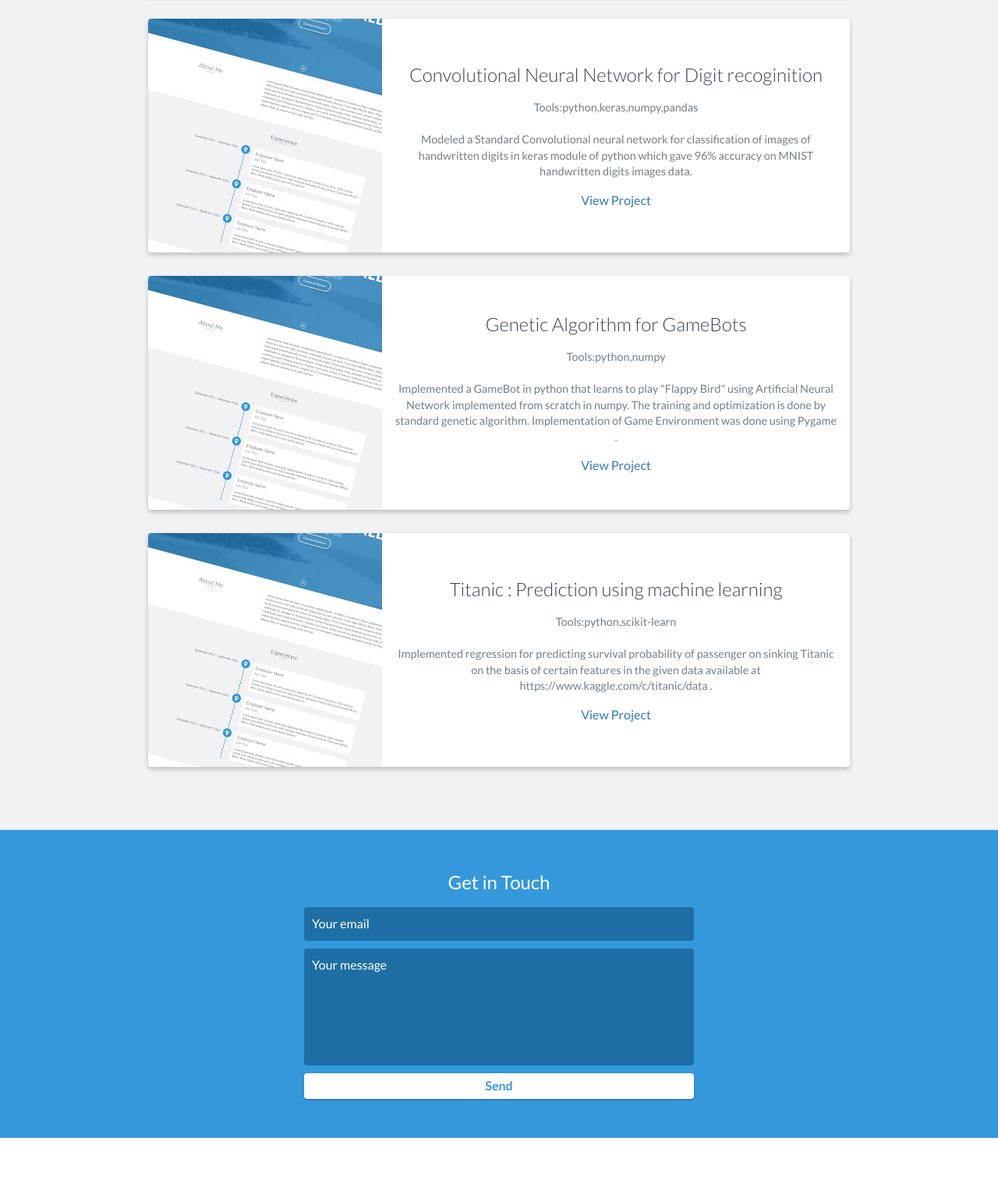
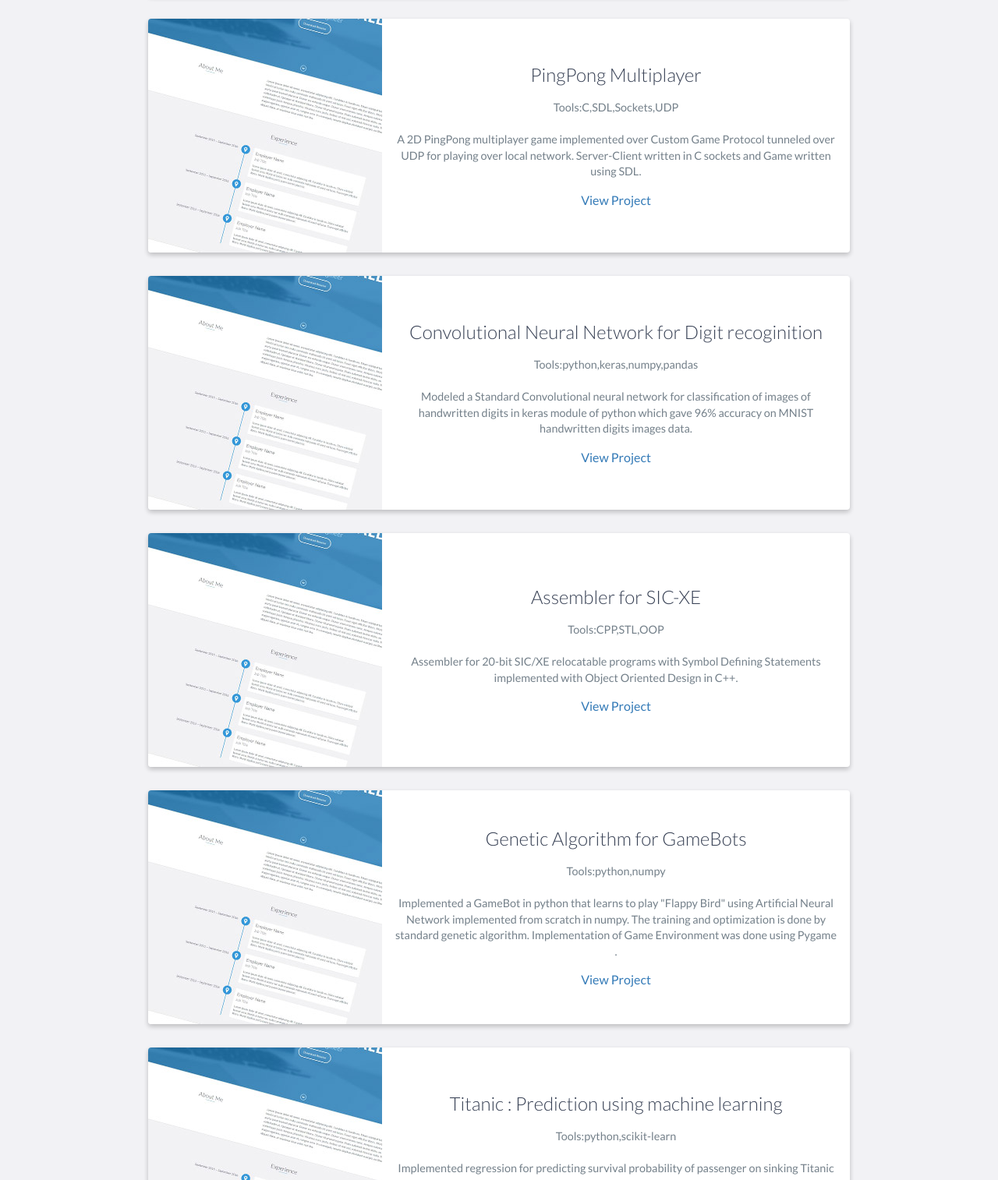
Before and after one commit to CaptainFreak/CaptainFreak.github.io, a website: page index.html in a window 1280 px wide. Shown: the part 3440-4954 px from the top of the page at 78% size. Drawn offline with nearby package versions, Linux system fonts and the light colour scheme.

Commit message:
Added pong

```diff
--- a/index.html
+++ b/index.html
@@ -212,6 +212,24 @@
                     </div>
                     <!-- End .project-image -->
                     <div class="project-info">
+                        <h3>PingPong Multiplayer</h3>
+                        <p>
+                            Tools:C,SDL,Sockets,UDP<br><br>
+A 2D PingPong multiplayer game implemented over Custom Game Protocol tunneled over UDP for playing over local network.
+Server-Client written in C sockets and Game written using SDL.</p>
+                        <a href="https://github.com/CaptainFreak/PingPong">View Project</a>
+                    </div>
+                    <!-- End .project-info -->
+                </div>
+                <!-- End .project -->
+
+
+                <div class="project shadow-large">
+                    <div class="project-image">
+                        <img src="images/project.jpg" />
+                    </div>
+                    <!-- End .project-image -->
+                    <div class="project-info">
                         <h3>Convolutional Neural Network for Digit recoginition</h3>
                         <p>
                             Tools:python,keras,numpy,pandas<br><br>
@@ -228,6 +246,27 @@
                         <img src="images/project.jpg" />
                     </div>
                     <!-- End .project-image -->
+
+
+                    <div class="project-info">
+                        <h3>Assembler for SIC-XE</h3>
+                        <p>
+                            Tools:CPP,STL,OOP<br><br>
+Assembler for 20-bit SIC/XE relocatable programs with Symbol Defining Statements implemented with Object Oriented Design in C++.
+                        </p>
+                        <a href="https://github.com/CaptainFreak/Assembler_for_SIC-XE-">View Project</a>
+                    </div>
+                    <!-- End .project-info -->
+                </div>
+                <!-- End .project -->
+
+                <div class="project shadow-large">
+                    <div class="project-image">
+                        <img src="images/project.jpg" />
+                    </div>
+                    <!-- End .project-image -->
+
+
                     <div class="project-info">
                         <h3>Genetic Algorithm for GameBots</h3>
                         <p>
```
